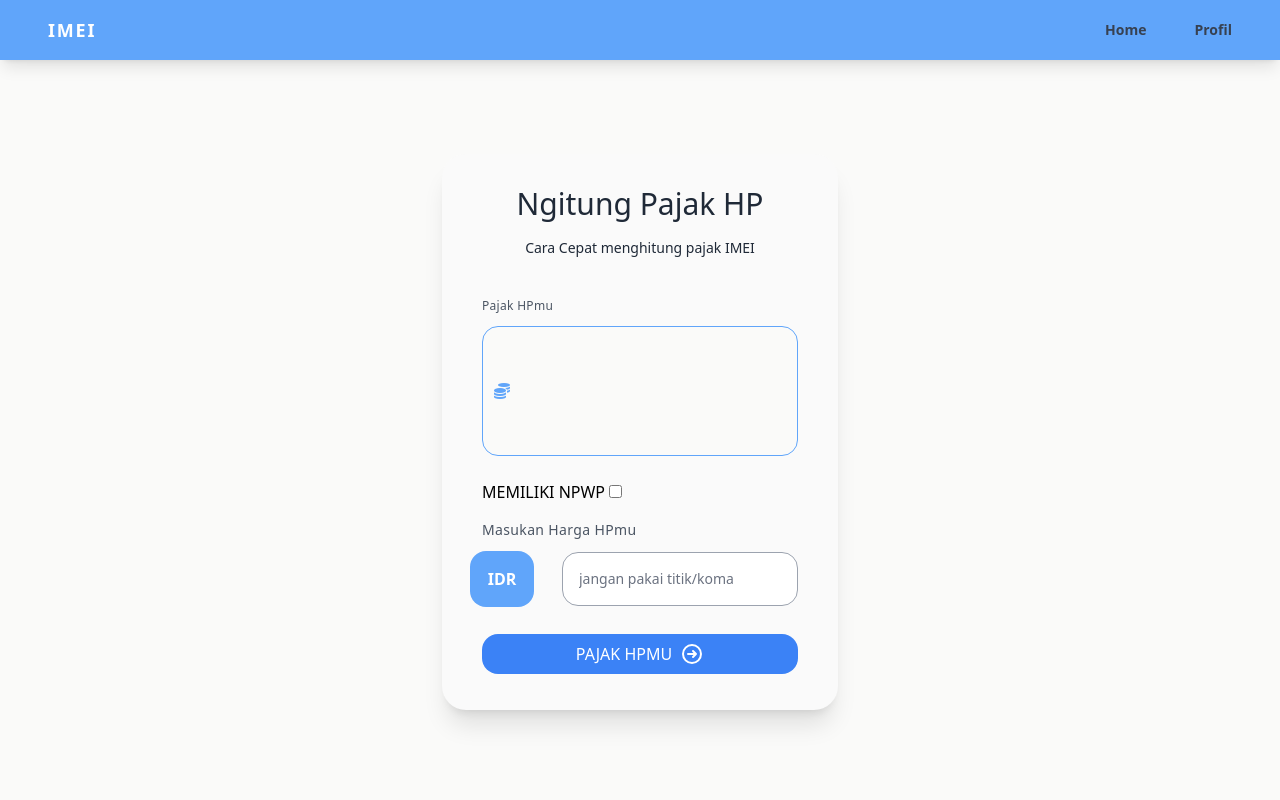
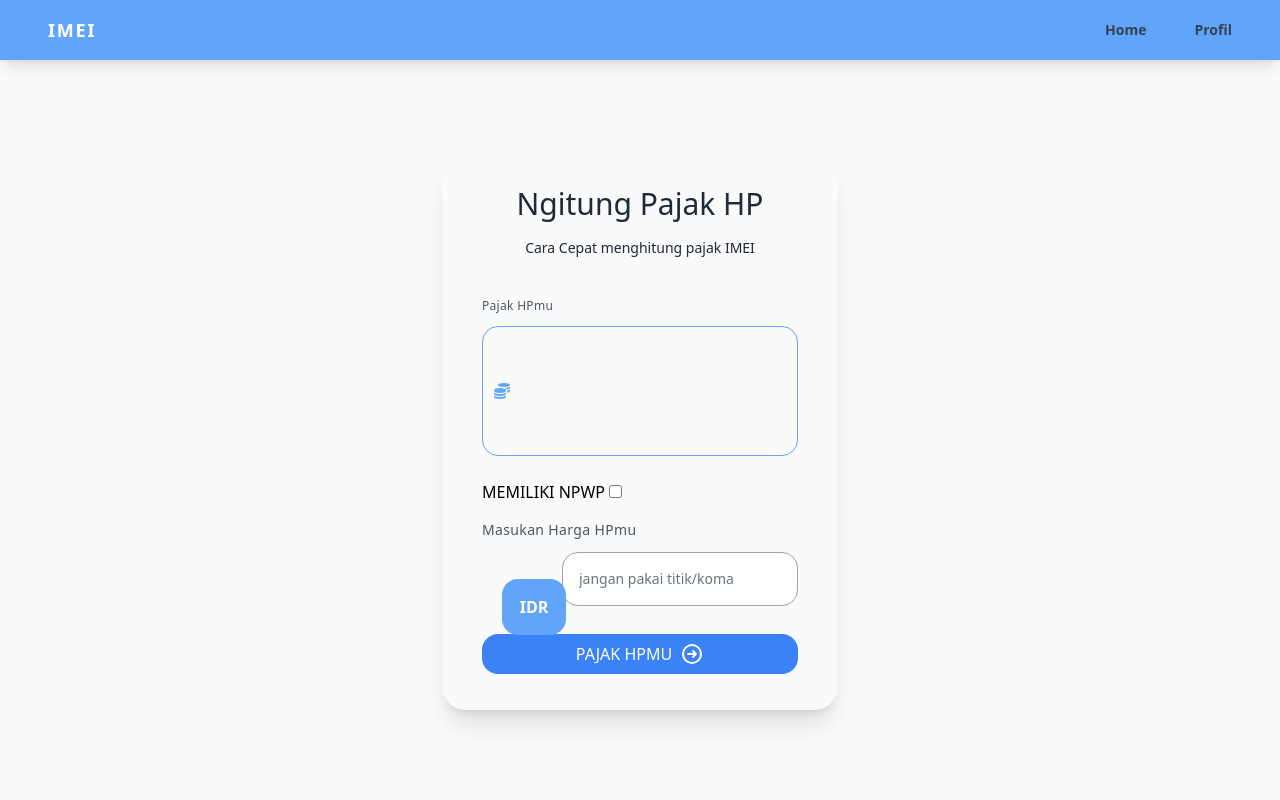
Before and after one commit to wanazmi69/hitung_pajak_imei_new, a Django app: page / in a window 1280 px wide. Run offline with Django 4.2, Linux system fonts and the light colour scheme; some libraries are stand-ins or nearby versions.

Commit message:
up commit

```diff
--- a/templates/snippets/body.html
+++ b/templates/snippets/body.html
@@ -57,7 +57,7 @@
               <!-- kolom pilihan -->
               <div class="flex-none">
                 <select
-                  class=" rounded-2xl font-bold center duration-150 text-white bg-blue-400 hover:bg-blue-500 transition py-4 w-16 appearance-none outline-none cursor-pointer text-center hover:shadow-lg"
+                  class="absolute rounded-2xl font-bold justify-center duration-150 text-white bg-blue-400 hover:bg-blue-500 transition py-4 w-16 appearance-none outline-none cursor-pointer text-center hover:shadow-lg"
                   name="mata_uang"
                   id="uang"
                 >
```
Also changed, not shown: profil/static/img/media/ig.png (deleted), profil/static/img/profil.png, 1 other file.
